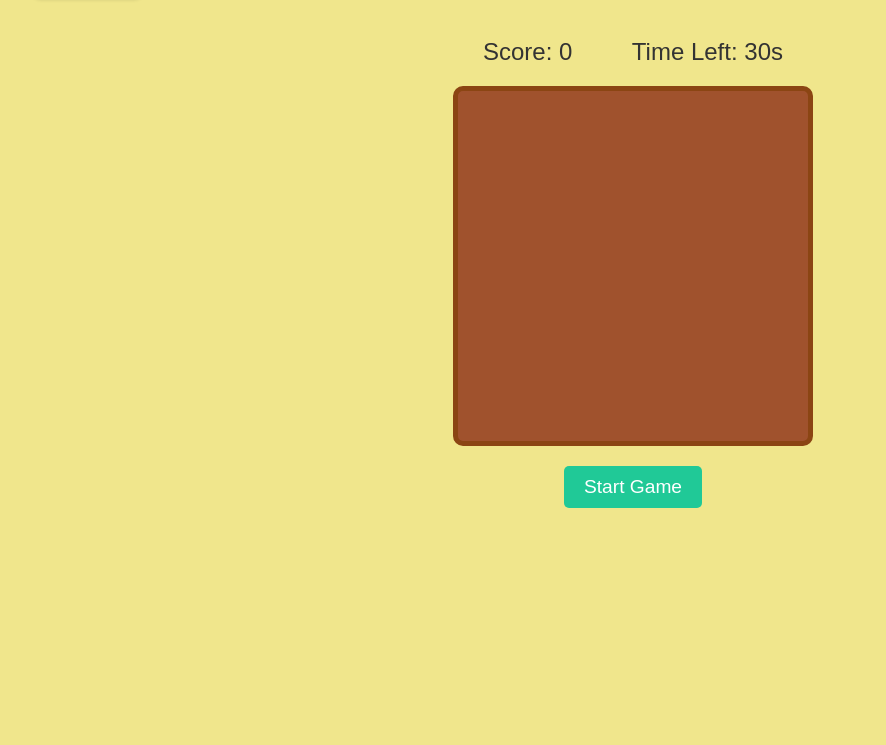
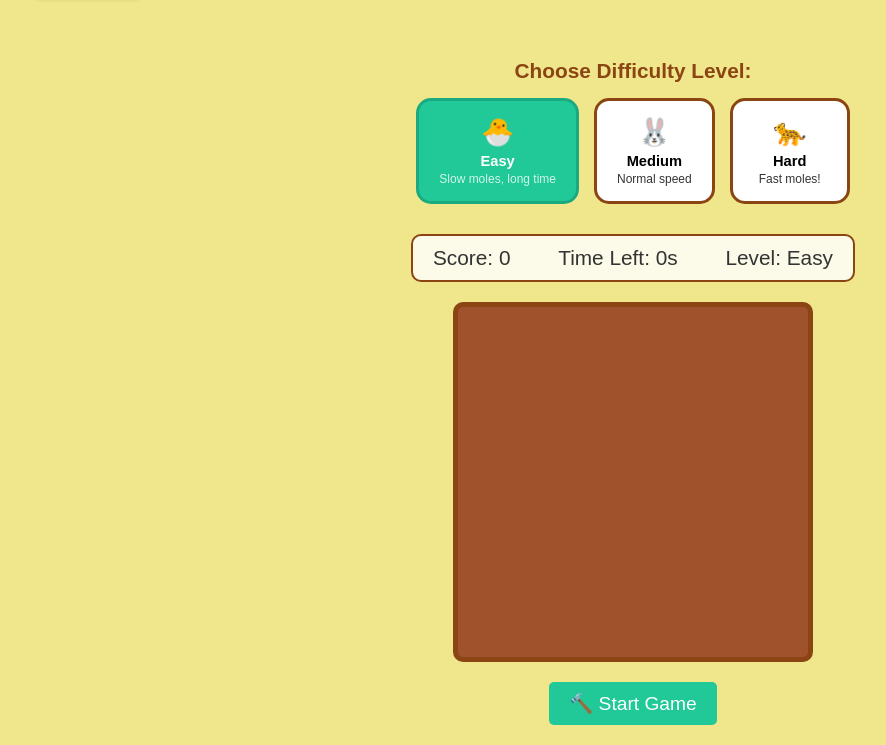
Before and after one commit to y-maeda1116/games, a plain HTML site: page games/whack_a_mole/index.html in a window 1280 px wide. Shown: the part 82-827 px from the top of the page, without its empty margins (7-893 px from the left). Before the commit the page ends 800 px from the top, so only its background shows below. Drawn offline with Linux system fonts and the light colour scheme.

Commit message:
Whack-a-Mole難易度システム追加 🔨🎯
🎮 3段階の難易度レベル追加:
- 🐣 Easy: 5歳向け (モグラ2秒表示、45秒ゲーム)
- 🐰 Medium: 標準レベル (モグラ1.2秒表示、30秒ゲーム)
- 🐆 Hard: 上級者向け (モグラ0.6秒表示、20秒ゲーム)

✨ UI/UX改善:
- 可愛い絵文字付き難易度選択ボタン
- アクティブな難易度のハイライト表示
- 現在の難易度をゲーム情報に表示
- 難易度別の励ましメッセージ

🎯 5歳向け最適化:
- デフォルトをEasyレベルに設定
- ゆっくりとしたモグラの動き
- 長めのゲーム時間で余裕を持ってプレイ
- 成果に応じた励ましのメッセージ

これで5歳から大人まで楽しめるゲームになりました！

```diff
--- a/games/whack_a_mole/index.html
+++ b/games/whack_a_mole/index.html
@@ -12,16 +12,38 @@
         <h1>Whack-a-Mole!</h1>
     </div>
 
+    <div id="difficulty-selection">
+        <h3>Choose Difficulty Level:</h3>
+        <div class="difficulty-buttons">
+            <button class="difficulty-btn active" data-level="easy">
+                <span class="emoji">🐣</span>
+                <span class="level-name">Easy</span>
+                <span class="level-desc">Slow moles, long time</span>
+            </button>
+            <button class="difficulty-btn" data-level="medium">
+                <span class="emoji">🐰</span>
+                <span class="level-name">Medium</span>
+                <span class="level-desc">Normal speed</span>
+            </button>
+            <button class="difficulty-btn" data-level="hard">
+                <span class="emoji">🐆</span>
+                <span class="level-name">Hard</span>
+                <span class="level-desc">Fast moles!</span>
+            </button>
+        </div>
+    </div>
+
     <div id="game-info">
         <span>Score: <span id="score">0</span></span>
-        <span>Time Left: <span id="time-left">60</span>s</span>
+        <span>Time Left: <span id="time-left">30</span>s</span>
+        <span>Level: <span id="current-level">Easy</span></span>
     </div>
 
     <div id="game-board">
         <!-- Holes will be generated by JavaScript -->
     </div>
 
-    <button id="start-button">Start Game</button>
+    <button id="start-button">🔨 Start Game</button>
 
     <script src="script.js"></script>
 </body>
--- a/games/whack_a_mole/script.js
+++ b/games/whack_a_mole/script.js
@@ -4,16 +4,41 @@ document.addEventListener('DOMContentLoaded', () => {
     const homeButton = document.getElementById('homeButton');
     const timeLeftDisplay = document.getElementById('time-left');
     const startButton = document.getElementById('start-button');
+    const currentLevelDisplay = document.getElementById('current-level');
+    const difficultyButtons = document.querySelectorAll('.difficulty-btn');
 
     // Game Parameters
     const numHoles = 9; // 3x3 grid
-    const moleUpTime = 800; // How long a mole stays up in milliseconds
-    const moleIntervalMin = 500; // Minimum time between mole appearances
-    const moleIntervalMax = 1500; // Maximum time between mole appearances
-    const gameDuration = 30; // Game duration in seconds
+
+    // Difficulty Settings
+    const difficultySettings = {
+        easy: {
+            moleUpTime: 2000,        // 2 seconds - plenty of time for 5-year-olds
+            moleIntervalMin: 1500,   // 1.5 seconds minimum between moles
+            moleIntervalMax: 3000,   // 3 seconds maximum between moles
+            gameDuration: 45,        // 45 seconds - longer game
+            name: 'Easy'
+        },
+        medium: {
+            moleUpTime: 1200,        // 1.2 seconds
+            moleIntervalMin: 800,    // 0.8 seconds minimum
+            moleIntervalMax: 2000,   // 2 seconds maximum
+            gameDuration: 30,        // 30 seconds
+            name: 'Medium'
+        },
+        hard: {
+            moleUpTime: 600,         // 0.6 seconds - very fast!
+            moleIntervalMin: 300,    // 0.3 seconds minimum
+            moleIntervalMax: 1000,   // 1 second maximum
+            gameDuration: 20,        // 20 seconds - shorter but intense
+            name: 'Hard'
+        }
+    };
+
+    let currentDifficulty = 'easy'; // Default to easy for 5-year-olds
 
     let score = 0;
-    let timeLeft = gameDuration;
+    let timeLeft = 0;
     let moleTimerId; // For mole appearances
     let gameTimerId; // For game duration countdown
     let holes = []; // Array to store hole elements
@@ -61,21 +86,41 @@ document.addEventListener('DOMContentLoaded', () => {
             clearTimeout(moleDisappearTimer);
         }
 
-        // Mole disappears after some time
+        // Mole disappears after some time (based on difficulty)
+        const settings = difficultySettings[currentDifficulty];
         moleDisappearTimer = setTimeout(() => {
             if (currentMoleHole === hole && gameActive) { // only hide if it's still the current mole and game is active
                 hideMole(hole);
                 currentMoleHole = null;
                 scheduleNextMole(); // Schedule next mole appearance
             }
-        }, moleUpTime);
+        }, settings.moleUpTime);
     }
 
     function scheduleNextMole() {
         if (!gameActive) return;
 
-        const nextMoleDelay = Math.random() * (moleIntervalMax - moleIntervalMin) + moleIntervalMin;
+        const settings = difficultySettings[currentDifficulty];
+        const nextMoleDelay = Math.random() * (settings.moleIntervalMax - settings.moleIntervalMin) + settings.moleIntervalMin;
         moleTimerId = setTimeout(showMole, nextMoleDelay);
+    }
+
+    // Difficulty selection functions
+    function selectDifficulty(level) {
+        currentDifficulty = level;
+        const settings = difficultySettings[level];
+
+        // Update UI
+        currentLevelDisplay.textContent = settings.name;
+        timeLeftDisplay.textContent = settings.gameDuration;
+
+        // Update button states
+        difficultyButtons.forEach(btn => {
+            btn.classList.remove('active');
+            if (btn.dataset.level === level) {
+                btn.classList.add('active');
+            }
+        });
     }
 
     function hideMole(hole) {
@@ -124,8 +169,9 @@ document.addEventListener('DOMContentLoaded', () => {
 
     function startGame() {
         // Reset game state
+        const settings = difficultySettings[currentDifficulty];
         score = 0;
-        timeLeft = gameDuration;
+        timeLeft = settings.gameDuration;
         gameActive = true;
         currentMoleHole = null;
 
@@ -171,17 +217,47 @@ document.addEventListener('DOMContentLoaded', () => {
 
         // Show result with better styling
         setTimeout(() => {
-            alert(`🎉 Game Over! Your final score: ${score} 🎉`);
+            const settings = difficultySettings[currentDifficulty];
+            let message = `🎉 Game Over! Your final score: ${score} 🎉\n`;
+            message += `Difficulty: ${settings.name}\n`;
+
+            // Encouraging messages based on difficulty and score
+            if (currentDifficulty === 'easy') {
+                if (score >= 15) message += "🌟 Excellent! You're a mole-whacking champion!";
+                else if (score >= 10) message += "👏 Great job! Keep practicing!";
+                else if (score >= 5) message += "😊 Good try! You're getting better!";
+                else message += "🎮 Nice start! Try again to improve!";
+            } else if (currentDifficulty === 'medium') {
+                if (score >= 20) message += "🏆 Amazing! You're really skilled!";
+                else if (score >= 15) message += "⭐ Very good! You're improving!";
+                else if (score >= 10) message += "👍 Not bad! Keep going!";
+                else message += "💪 Good effort! Practice makes perfect!";
+            } else { // hard
+                if (score >= 25) message += "🥇 Incredible! You're a master!";
+                else if (score >= 20) message += "🔥 Fantastic! Lightning fast reflexes!";
+                else if (score >= 15) message += "⚡ Great speed! You're getting there!";
+                else message += "🚀 Challenging level! Keep trying!";
+            }
+
+            alert(message);
         }, 100);
     }
 
+    // Event listeners for difficulty selection
+    difficultyButtons.forEach(btn => {
+        btn.addEventListener('click', () => {
+            selectDifficulty(btn.dataset.level);
+        });
+    });
+
     // Initial setup
+    selectDifficulty('easy'); // Set default difficulty
     updateTimeLeftDisplay(); // Show initial time
+
     // Home button event listener
     homeButton.addEventListener('click', () => {
         window.location.href = '../../index.html';
     });
 
     startButton.addEventListener('click', startGame);
-    // createGameBoard(); // Create board initially so it's visible, or do it in startGame for fresh setup
 });
--- a/games/whack_a_mole/style.css
+++ b/games/whack_a_mole/style.css
@@ -110,3 +110,74 @@ h1 {
     background-color: #aaa;
     cursor: not-allowed;
 }
+
+/* Difficulty Selection Styles */
+#difficulty-selection {
+    margin-bottom: 30px;
+    text-align: center;
+}
+
+#difficulty-selection h3 {
+    color: #8b4513;
+    margin-bottom: 15px;
+    font-size: 1.3em;
+}
+
+.difficulty-buttons {
+    display: flex;
+    gap: 15px;
+    justify-content: center;
+    flex-wrap: wrap;
+}
+
+.difficulty-btn {
+    display: flex;
+    flex-direction: column;
+    align-items: center;
+    padding: 15px 20px;
+    border: 3px solid #8b4513;
+    border-radius: 15px;
+    background-color: #fff;
+    cursor: pointer;
+    transition: all 0.3s ease;
+    min-width: 120px;
+}
+
+.difficulty-btn:hover {
+    transform: translateY(-3px);
+    box-shadow: 0 5px 15px rgba(0,0,0,0.2);
+}
+
+.difficulty-btn.active {
+    background-color: #20c997;
+    color: white;
+    border-color: #1baa80;
+}
+
+.difficulty-btn .emoji {
+    font-size: 2em;
+    margin-bottom: 5px;
+}
+
+.difficulty-btn .level-name {
+    font-weight: bold;
+    font-size: 1.1em;
+    margin-bottom: 3px;
+}
+
+.difficulty-btn .level-desc {
+    font-size: 0.9em;
+    opacity: 0.8;
+}
+
+#game-info {
+    font-size: 1.3em;
+    margin-bottom: 20px;
+    width: 400px;
+    display: flex;
+    justify-content: space-between;
+    background-color: rgba(255,255,255,0.8);
+    padding: 10px 20px;
+    border-radius: 10px;
+    border: 2px solid #8b4513;
+}
```
